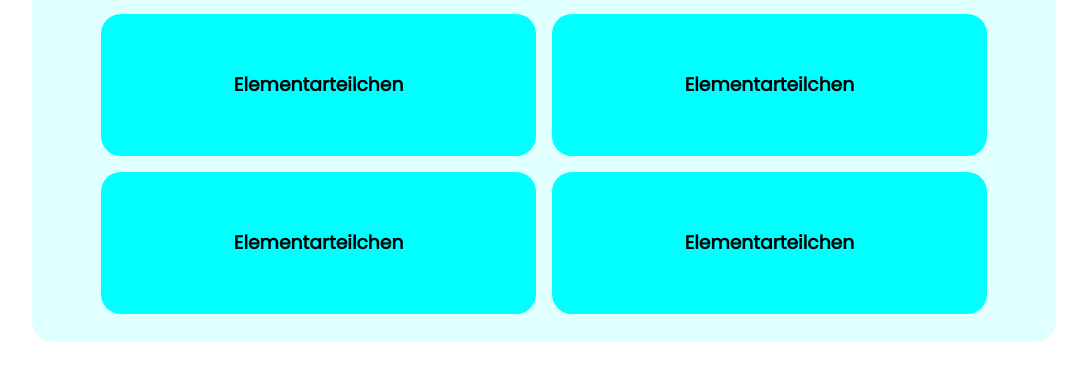
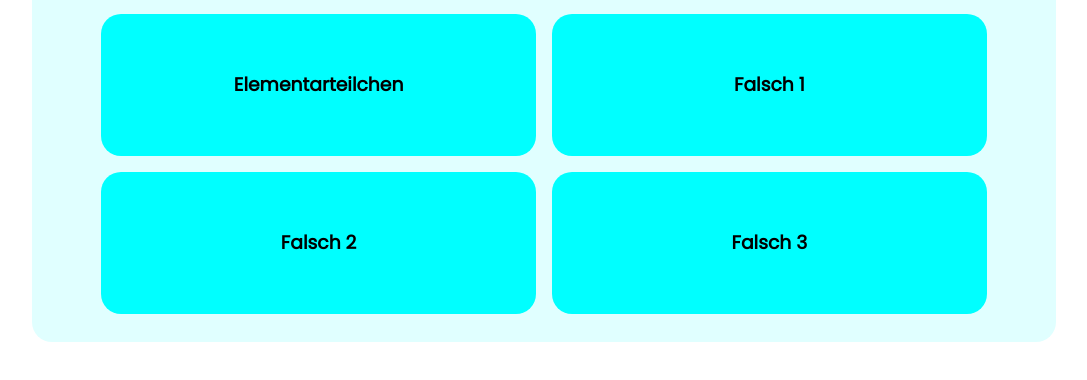
Before and after one commit to pako8128/quiz, a plain HTML site: page public/options.html in a window 1280 px wide. Shown: the part 378-758 px from the top of the page, without its empty margins (96-1183 px from the left). Drawn offline with Linux system fonts and the light colour scheme.

Commit message:
loading question from javascript array

```diff
--- /dev/null
+++ b/public/js/app.js
@@ -0,0 +1,25 @@
+const categoryImage = document.querySelector(".category img");
+const categoryTitle = document.querySelector(".category h2");
+
+const question = document.querySelector("h1");
+const options = document.querySelectorAll(".option > h3");
+
+const body = document.querySelector("body");
+
+let questions = [
+	{
+		question: "Was ist ein Neutrino?",
+		options: ["Elementarteilchen", "Falsch 1", "Falsch 2", "Falsch 3"]
+	},
+	{
+		question: "Was ist ein Neutronenstern?",
+		options: ["Überreste eines Sterns", "Falsch 1", "Falsch 2", "Falsch 3"]
+	}
+];
+
+const setQuestion = (q) => {
+	question.textContent = q.question;
+	options.forEach((opt, i) => {
+		opt.textContent = q.options[i];
+	});
+};
--- a/public/options.html
+++ b/public/options.html
@@ -11,28 +11,30 @@
 	<link rel="stylesheet" href="styles/options.css">
 </head>
 
-<body>
+<body onload="setQuestion(questions[0])">
 	<main>
 		<div class="category">
 			<img src="images/science.svg" alt="Wissenschaft">
 			<h2>Wissenschaft</h2>
 		</div>
-		<h1>Was ist ein Neutrino?</h1>
+		<h1></h1>
 		<div class="options">
 			<div class="option">
-				<h3>Elementarteilchen</h3>
+				<h3></h3>
 			</div>
 			<div class="option">
-				<h3>Elementarteilchen</h3>
+				<h3></h3>
 			</div>
 			<div class="option">
-				<h3>Elementarteilchen</h3>
+				<h3></h3>
 			</div>
 			<div class="option">
-				<h3>Elementarteilchen</h3>
+				<h3></h3>
 			</div>
 		</div>
 	</main>
+
+	<script src="js/app.js"></script>
 </body>
 
 </html>
--- a/styles/options.scss
+++ b/styles/options.scss
@@ -42,6 +42,7 @@ img {
 	display: flex;
 	justify-content: center;
 	align-items: center;
+	transition: background 0.3s ease;
 
 	&:hover {
 		background: darkcyan;
```
Also changed, not shown: public/styles/options.css.
